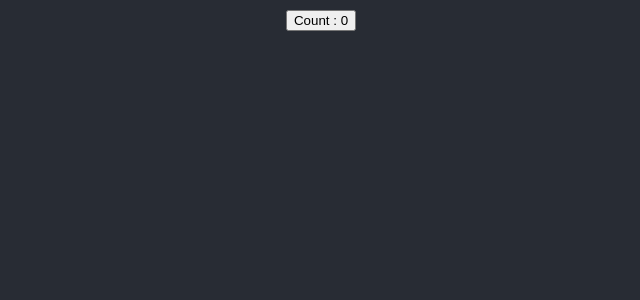
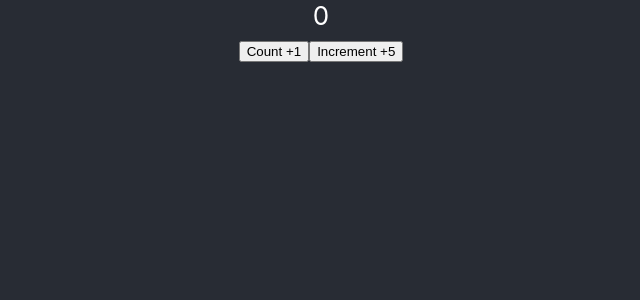
Before and after one commit to lalitlsg/React-Hooks, a React (Create React App) app: page / in a window 1280 px wide. Shown: the top 300 px of the page, without its empty margins (319-959 px from the left). Built offline with nearby package versions, Linux system fonts and the light colour scheme.

Commit message:
useState using prevState

```diff
--- a/src/components/first/Counter.js
+++ b/src/components/first/Counter.js
@@ -2,9 +2,30 @@ import React, { useState } from "react";
 
 function Counter() {
   const [count, setCount] = useState(0);
+
+  //   bad practice, will not work
+  //   const incFive = () => {
+  //     for (let i = 0; i < 5; i++) {
+  //       setCount(count + 1);
+  //     }
+  //   };
+
+  //Whenever we want to change the state based on previous state, always use fun in setState which has access
+  //to previos state
+  const incFive = () => {
+    for (let i = 0; i < 5; i++) {
+      setCount(prevCount => prevCount + 1);
+    }
+  };
+
   return (
     <div>
-      <button onClick={() => setCount(count + 1)}>Count : {count}</button>
+      {count}
+      <br />
+      <button onClick={() => setCount(prevCount => prevCount + 1)}>
+        Count +1
+      </button>
+      <button onClick={incFive}>Increment +5</button>
     </div>
   );
 }
```
